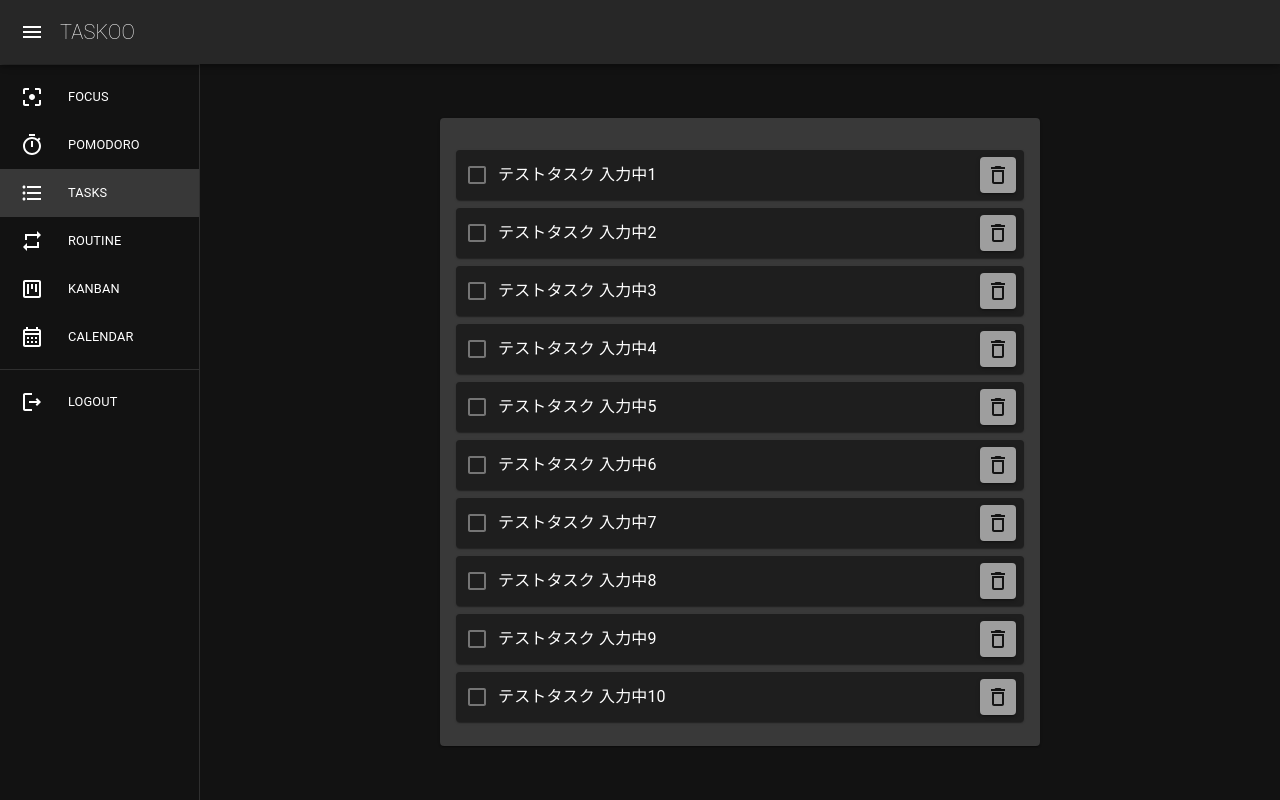
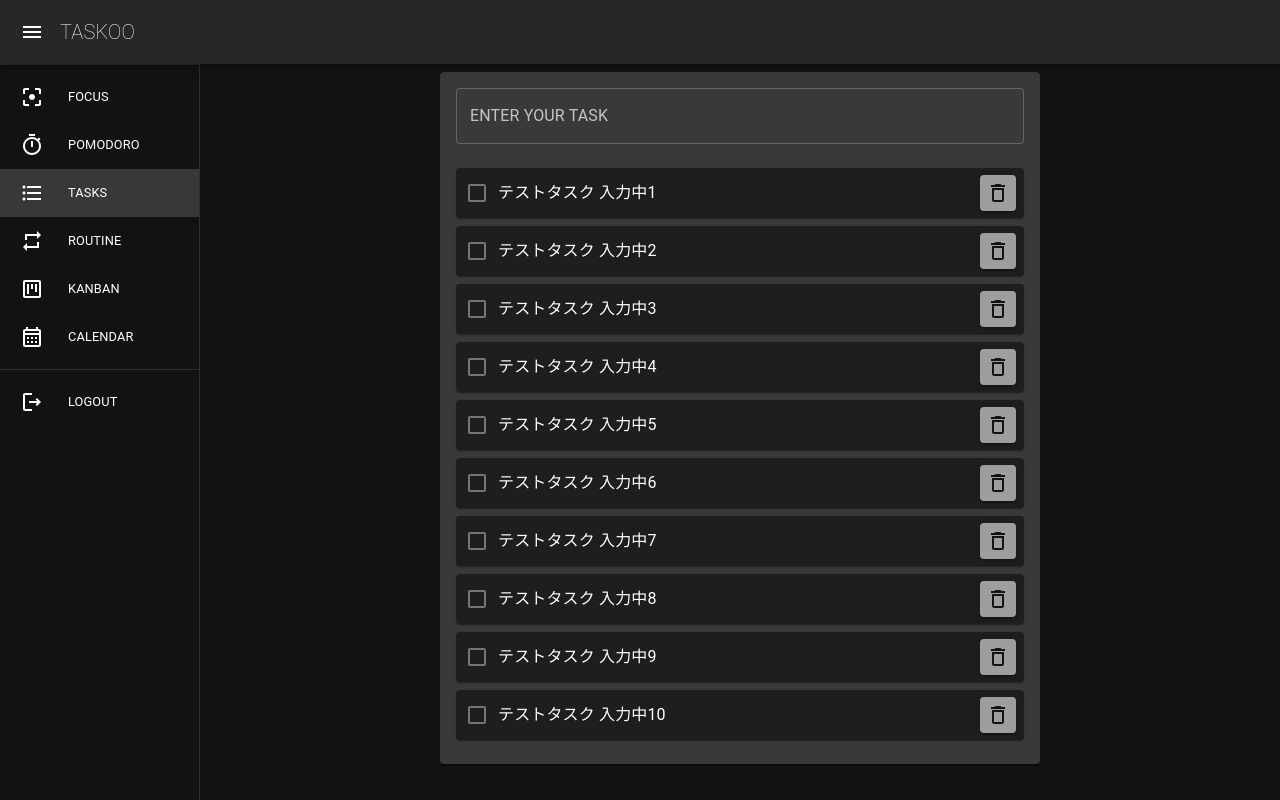
Before and after one commit to undefeated-davout/taskoo, a Next.js app in the folder web/: page /tasks in a window 1280 px wide. Built offline with nearby package versions, Linux system fonts and the light colour scheme; no server answers; sample sign-in values are in the browser's storage.

Commit message:
add: タスク入力フォーム

```diff
--- /dev/null
+++ b/web/src/components/atoms/HorizontalCenterContainerBox/index.tsx
@@ -0,0 +1,23 @@
+import Box from '@mui/material/Box';
+
+type HorizontalCenterContainerBoxProps = {
+  children: React.ReactNode;
+};
+
+const HorizontalCenterContainerBox = (
+  props: HorizontalCenterContainerBoxProps,
+) => {
+  return (
+    <Box
+      sx={{
+        width: '100%',
+        display: 'flex',
+        justifyContent: 'center',
+      }}
+    >
+      {props.children}
+    </Box>
+  );
+};
+
+export default HorizontalCenterContainerBox;
--- /dev/null
+++ b/web/src/components/molecules/AddTaskForm/index.tsx
@@ -0,0 +1,13 @@
+import Card from '@mui/material/Card';
+import TextField from '@mui/material/TextField';
+import { useTheme } from '@mui/material/styles';
+
+type AddTaskFormProps = {};
+
+const AddTaskForm = (props: AddTaskFormProps) => {
+  const theme = useTheme();
+
+  return <TextField label="ENTER YOUR TASK" variant="outlined" fullWidth />;
+};
+
+export default AddTaskForm;
--- a/web/src/components/templates/Tasks/index.tsx
+++ b/web/src/components/templates/Tasks/index.tsx
@@ -1,7 +1,9 @@
+import Box from '@mui/material/Box';
 import Card from '@mui/material/Card';
 import { useTheme } from '@mui/material/styles';
 
-import CenterContainerBox from 'components/atoms/CenterContainerBox';
+import HorizontalCenterContainerBox from 'components/atoms/HorizontalCenterContainerBox';
+import AddTaskForm from 'components/molecules/AddTaskForm';
 import TaskList from 'components/organisms/TaskList';
 
 type TasksProps = {};
@@ -10,7 +12,7 @@ const Tasks = (props: TasksProps) => {
   const theme = useTheme();
 
   return (
-    <CenterContainerBox>
+    <HorizontalCenterContainerBox>
       <Card
         sx={{
           p: 2,
@@ -19,9 +21,11 @@ const Tasks = (props: TasksProps) => {
           backgroundColor: theme.palette.action.disabledBackground,
         }}
       >
+        <AddTaskForm></AddTaskForm>
+        <Box sx={{ mt: 1 }}></Box>
         <TaskList></TaskList>
       </Card>
-    </CenterContainerBox>
+    </HorizontalCenterContainerBox>
   );
 };
 
```
